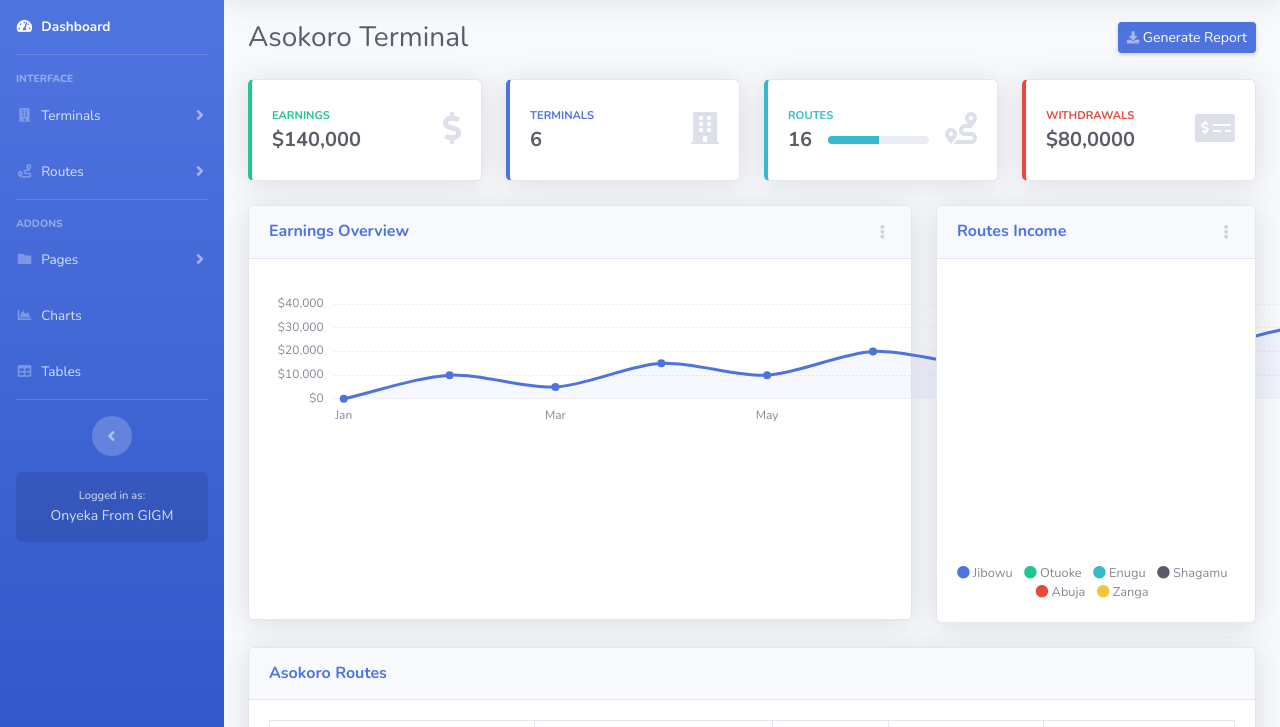
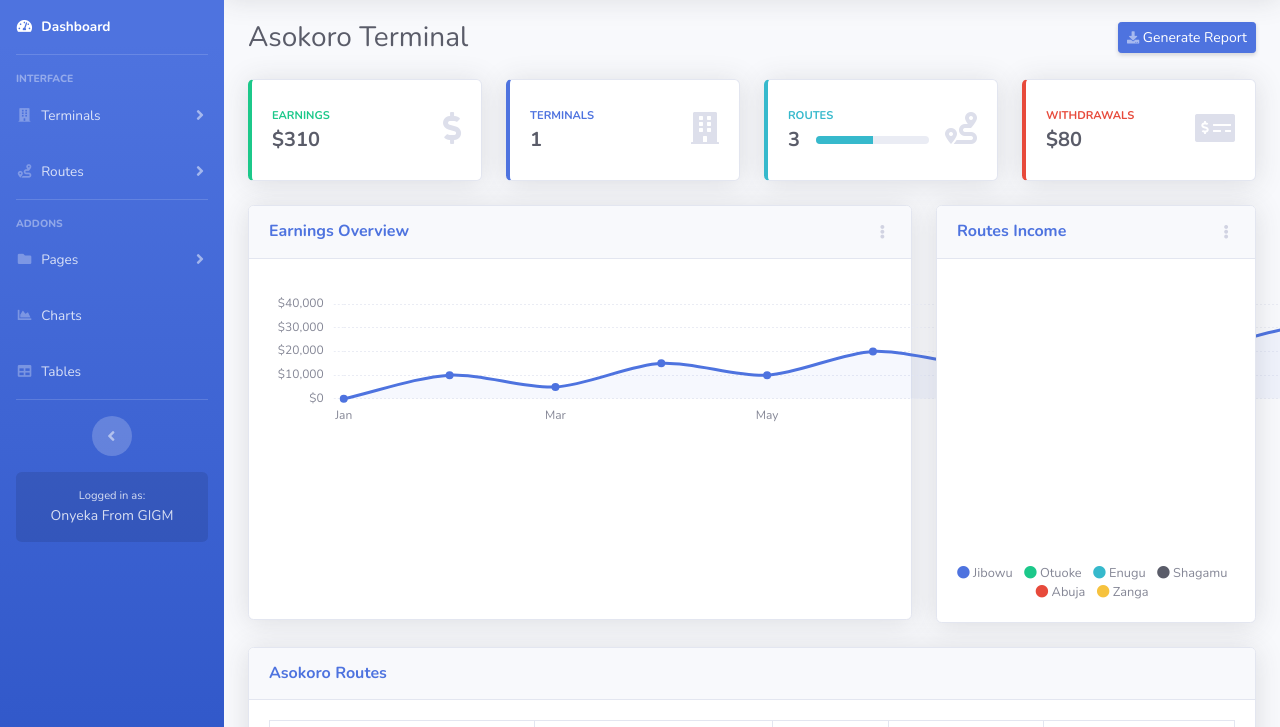
Before and after one commit to Onyekachukwu-Nweke/Syticks-Transport, a website with bundled scripts: page terminalAnalytics.html in a window 1280 px wide. Shown: the part 73-800 px from the top of the page. Built offline with nearby package versions, Linux system fonts and the light colour scheme.

Commit message:
fix: analytics issue

```diff
--- a/terminalAnalytics.html
+++ b/terminalAnalytics.html
@@ -379,7 +379,7 @@
                                         <div class="col mr-2">
                                             <div class="text-xs font-weight-bold text-success text-uppercase mb-1">
                                                 Earnings</div>
-                                            <div class="h5 mb-0 font-weight-bold text-gray-800">$140,000</div>
+                                            <div class="h5 mb-0 font-weight-bold text-gray-800">$310</div>
                                         </div>
                                         <div class="col-auto">
                                             <i class="fas fa-dollar-sign fa-2x text-gray-300"></i>
@@ -397,7 +397,7 @@
                                         <div class="col mr-2">
                                             <div class="text-xs font-weight-bold text-primary text-uppercase mb-1">
                                                 Terminals</div>
-                                            <div class="h5 mb-0 font-weight-bold text-gray-800">6</div>
+                                            <div class="h5 mb-0 font-weight-bold text-gray-800">1</div>
                                         </div>
                                         <div class="col-auto">
                                             <i class="fas fa-building fa-2x text-gray-300"></i>
@@ -417,7 +417,7 @@
                                             </div>
                                             <div class="row no-gutters align-items-center">
                                                 <div class="col-auto">
-                                                    <div class="h5 mb-0 mr-3 font-weight-bold text-gray-800">16</div>
+                                                    <div class="h5 mb-0 mr-3 font-weight-bold text-gray-800">3</div>
                                                 </div>
                                                 <div class="col">
                                                     <div class="progress progress-sm mr-2">
@@ -444,7 +444,7 @@
                                         <div class="col mr-2">
                                             <div class="text-xs font-weight-bold text-danger text-uppercase mb-1">
                                                 Withdrawals</div>
-                                            <div class="h5 mb-0 font-weight-bold text-gray-800">$80,0000</div>
+                                            <div class="h5 mb-0 font-weight-bold text-gray-800">$80</div>
                                         </div>
                                         <div class="col-auto">
                                             <i class="fas fa-money-check-alt fa-2x text-gray-300"></i>
```
